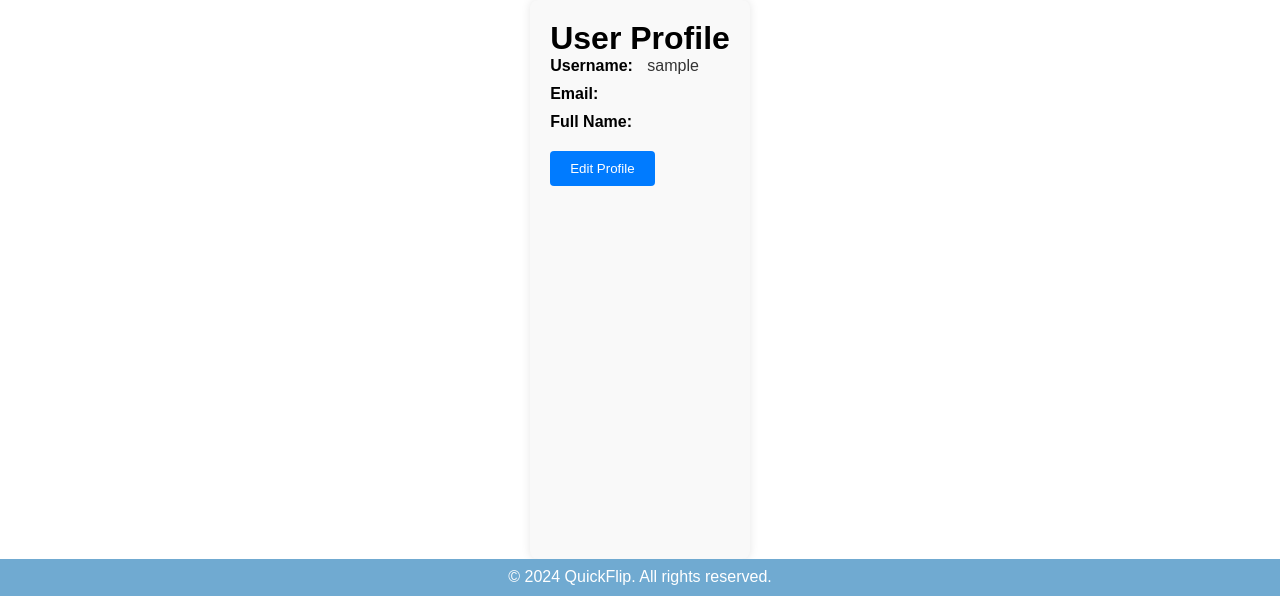
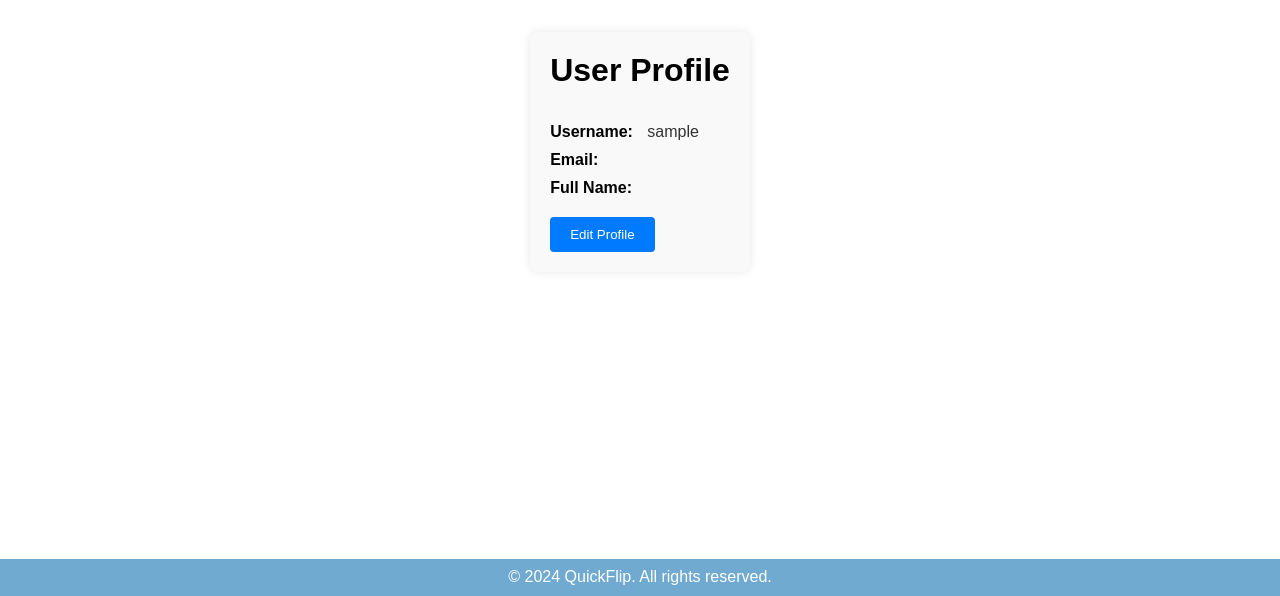
Before and after one commit to FEUP-LTW-2024/ltw-project-2024-ltw14g03, a PHP site: page /pages/profile.php in a window 1280 px wide. Shown: the part 204-800 px from the top of the page. Run offline with PHP 8.4, Linux system fonts and the light colour scheme; the visitor is signed in with stand-in values (Sample User, id 1); some libraries are stand-ins or nearby versions.

Commit message:
Login FIxed

```diff
--- a/assets/style/style.css
+++ b/assets/style/style.css
@@ -222,8 +222,11 @@
 /* PROFILE PAGE */
 
 .profile-info {
+
+    align-content: center;
     max-width: 600px;
-    margin: 0 auto;
+    margin: 2em auto;
+    margin-bottom: auto;
     padding: 20px;
     background-color: #f9f9f9;
     border-radius: 8px;
@@ -231,6 +234,7 @@
 }
 
 .profile-details {
+    margin-top: 1em;
     margin-bottom: 20px;
 }
 
--- a/database/database.sql
+++ b/database/database.sql
@@ -25,6 +25,7 @@
     country TEXT,
     zip TEXT,
     phone TEXT,
+    pfp TEXT,
     created_at TEXT DEFAULT (datetime('now', 'localtime')),
     is_admin INTEGER NOT NULL DEFAULT 0 -- 0: regular user, 1: admin user
 );
--- a/pages/profile.php
+++ b/pages/profile.php
@@ -10,11 +10,8 @@
     exit();
 }
 
-// Assume getUsername() returns the username from the session
-$username = $session->getParam('username');
-
 //TODO:: nao sei fazer esta funcao a ir buscar à base de dados
-$userDetails = $session->getUserDetails($username);
+$userDetails = $session->getUserDetails();
 
 drawHeader($session);
 ?>
@@ -23,14 +20,19 @@
     <div class="profile-info">
         <h1>User Profile</h1>
         <div class="profile-details">
+
+            <img src = "<?php echo $userDetails['pfp'] ?>">
+
             <div class="profile-detail">
                 <label for="username">Username:</label>
                 <span id="username"><?php echo htmlspecialchars($userDetails['username']); ?></span>
             </div>
+
             <div class="profile-detail">
                 <label for="email">Email:</label>
                 <span id="email"><?php echo htmlspecialchars($userDetails['email']); ?></span>
             </div>
+
             <div class="profile-detail">
                 <label for="fullName">Full Name:</label>
                 <span id="fullName"><?php echo htmlspecialchars($userDetails['firstname'] . ' ' . $userDetails['lastname']); ?></span>
--- a/utils/session.php
+++ b/utils/session.php
@@ -24,10 +24,12 @@
     public function getUserDetails(): array
     {
 
+        $details['pfp'] = $this->getParam('pfp');
+
         $details['username'] = $this->getParam('username');
         $details['email'] = $this->getParam('email');
-        $details['firstname'] = $this->getParam('firstname');
-        $details['lastname'] = $this->getParam('lastname');
+        $details['firstname'] = $this->getParam('firstName');
+        $details['lastname'] = $this->getParam('lastName');
 
         return $details;
     }
```
Also changed, not shown: database/customer.class.php (+14 -3 lines), database/database.db.
